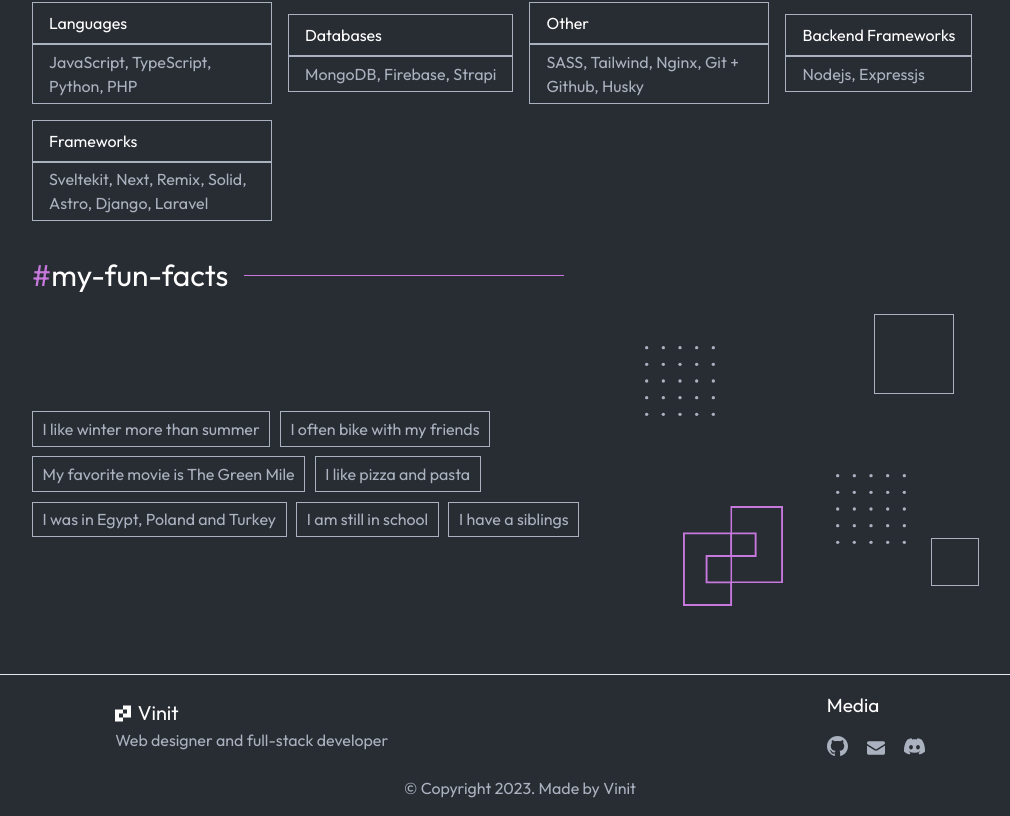
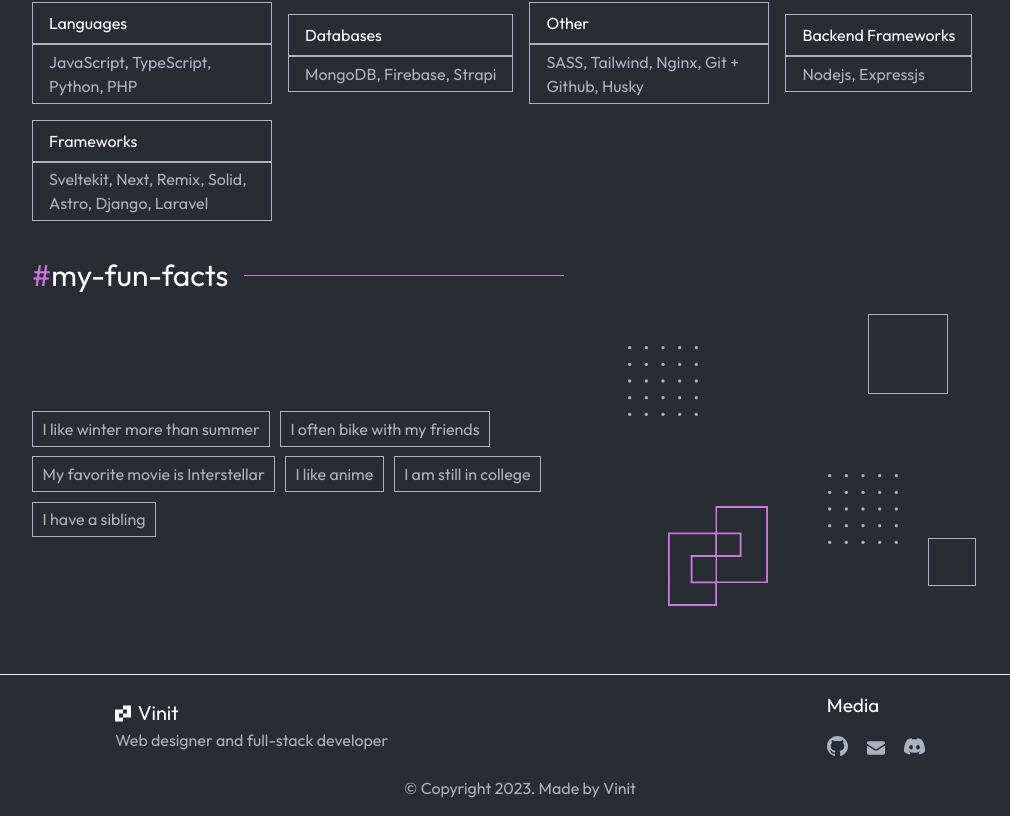
Before and after one commit to Vinit-Tiwari/portfolio, a SvelteKit app: page /about-me in a window 1280 px wide. Shown: the part 496-1312 px from the top of the page, without its empty margins (120-1130 px from the left). Built offline with nearby package versions, Linux system fonts and the light colour scheme.

Commit message:
about me updated

```diff
--- a/src/routes/about-me/+page.svelte
+++ b/src/routes/about-me/+page.svelte
@@ -151,11 +151,10 @@
         <span class="flex flex-wrap gap-[0.6rem] text-[16px] text-[#ABB2BF]">
           <p class="px-[0.6rem] border-[#ABB2BF] border-solid border py-[0.3rem]">I like winter more than summer</p>
           <p class="px-[0.6rem] border-[#ABB2BF] border-solid border py-[0.3rem]">I often bike with my friends</p>
-          <p class="px-[0.6rem] border-[#ABB2BF] border-solid border py-[0.3rem]">My favorite movie is The Green Mile</p>
-          <p class="px-[0.6rem] border-[#ABB2BF] border-solid border py-[0.3rem]">I like pizza and pasta</p>
-          <p class="px-[0.6rem] border-[#ABB2BF] border-solid border py-[0.3rem]">I was in Egypt, Poland and Turkey</p>
-          <p class="px-[0.6rem] border-[#ABB2BF] border-solid border py-[0.3rem]">I am still in school</p>
-          <p class="px-[0.6rem] border-[#ABB2BF] border-solid border py-[0.3rem]">I have a siblings</p>
+          <p class="px-[0.6rem] border-[#ABB2BF] border-solid border py-[0.3rem]">My favorite movie is Interstellar</p>
+          <p class="px-[0.6rem] border-[#ABB2BF] border-solid border py-[0.3rem]">I like anime</p>
+          <p class="px-[0.6rem] border-[#ABB2BF] border-solid border py-[0.3rem]">I am still in college</p>
+          <p class="px-[0.6rem] border-[#ABB2BF] border-solid border py-[0.3rem]">I have a sibling</p>
         </span>
 
         <span class="hidden lg:flex relative w-full max-w-[25rem] h-[20rem]">
```
